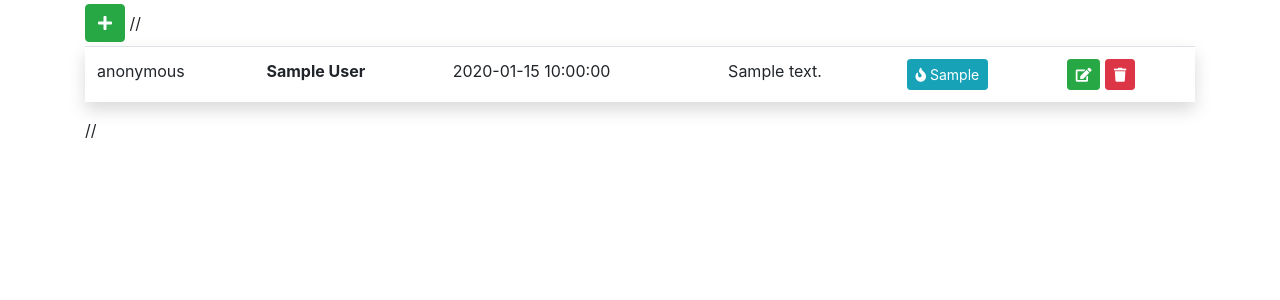
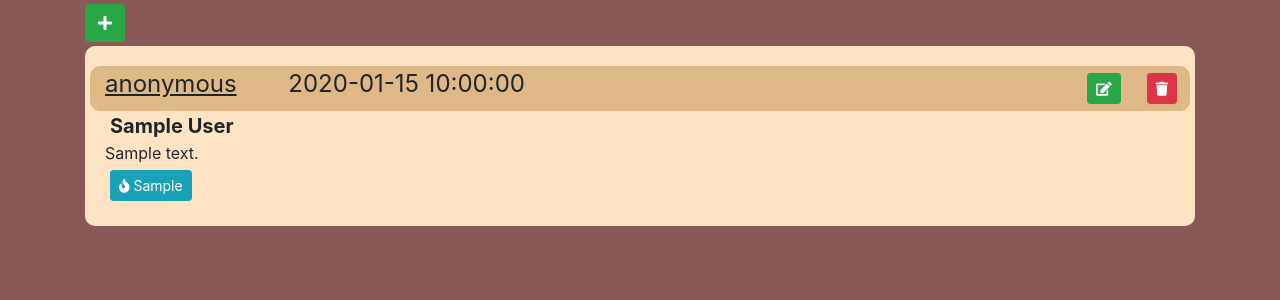
Before and after one commit to DimaSkochilov/lab2, a PHP site: page /index.php?id=1 in a window 1280 px wide. Shown: the top 300 px of the page. Run offline with PHP 8.4, Linux system fonts and the light colour scheme; tables that the repository leaves empty or names only in its code hold one stand-in row (values such as "Sample post"); data that the repository does not hold is empty; some libraries are stand-ins or nearby versions.

Commit message:
переделал фронтенд
остался отчет

```diff
--- a/index.php
+++ b/index.php
@@ -5,43 +5,43 @@ include 'func.php';
 <html lang="en">
 <head>
 	<meta charset="UTF-8">
-	<title>CRUD приложение на PHP</title>
+	<title>CRUD на PHP</title>
 	<meta name="viewport" content="width=device-width, initial-scale=1">
 	<link rel="stylesheet" href="https://stackpath.bootstrapcdn.com/bootstrap/4.3.1/css/bootstrap.min.css">
 	<link rel="stylesheet" type="text/css" href="https://cdnjs.cloudflare.com/ajax/libs/font-awesome/5.9.0/css/all.css">
 </head>
-<body>
+<body style="background: #8b5858">
 	<div class="container">
-		<div class="row">
+		<div class="row"">
 			<div class="col mt-1">
 				<?=$success?>
 				<button class="btn btn-success mb-1" data-toggle="modal" data-target="#Modal"><i class="fa fa-plus"></i></button>
-                //
-				<table class="table shadow">
-					<thead class="thead-dark">
+				<div class="card border-0" style="background: #8b5858">
 						<?php foreach ($result as $value) { ?>
-						<tr>
-                            <td>anonymous</td>
-							<td><strong><?=$value['name'] ?></strong></td>
-                            <td><?=$value['date']?></td>
-							<td><?=$value['comment'] ?></td>
-                            <td><form method="post" action="?id=<?=$value['id']?>"><button type="submit" name="like-submit" class="btn btn-info btn-sm"><i class="fa fa-fire"></i> <?=$value['likes'] ?></i></button></form></td>
-							<td>
-								<a href="?edit=<?=$value['id'] ?>" class="btn btn-success btn-sm" data-toggle="modal" data-target="#editModal<?=$value['id'] ?>"><i class="fa fa-edit"></i></a>
-								<a href="?delete=<?=$value['id'] ?>" class="btn btn-danger btn-sm" data-toggle="modal" data-target="#deleteModal<?=$value['id'] ?>"><i class="fa fa-trash"></i></a>
-								<?php require 'modal.php'; ?>
-							</td>
-						</tr> <?php } ?>
-					</thead>
-				</table>
-                //
+						<div class="card-body" style="background: bisque; border-radius: 10px; margin-bottom: 10px">
+                            <div class="row" style="background: burlywood; border-radius: 10px; font-size: x-large">
+                                <div class="col-sm-2"><ins>anonymous</ins></div>
+                                <div class="col-sm-4"><?=$value['date']?></div>
+                                <div class="col-sm-6">
+                                    <div class="row justify-content-end">
+                                        <div class="btn"><a href="?edit=<?=$value['id'] ?>" class="btn btn-success btn-sm" data-toggle="modal" data-target="#editModal<?=$value['id'] ?>"><i class="fa fa-edit"></i></a></div>
+                                        <div class="btn"><a href="?delete=<?=$value['id'] ?>" class="btn btn-danger btn-sm" data-toggle="modal" data-target="#deleteModal<?=$value['id'] ?>"><i class="fa fa-trash"></i></a></div>
+                                        <?php require 'modal.php'; ?>
+                                    </div>
+                                </div>
+                            </div>
+							<div style="font-size: 20px; margin-left: 5px"><strong><?=$value['name'] ?></strong></div>
+							<div><?=$value['comment'] ?></div>
+                            <div><form method="post" action="?id=<?=$value['id']?>"><button type="submit" name="like-submit" class="btn btn-info btn-sm" style="margin: 5px"><i class="fa fa-fire"></i> <?=$value['likes'] ?></i></button></form></div>
+						</div> <?php } ?>
+				</div>
 			</div>
 		</div>
 	</div>
 	<!-- Modal -->
 	<div class="modal fade" tabindex="-1" role="dialog" id="Modal">
 	  <div class="modal-dialog modal-dialog-centered" role="document">
-	    <div class="modal-content shadow">
+	    <div class="modal-content shadow" style="background: bisque">
 	      <div class="modal-header">
 	        <h5 class="modal-title">Добавить комментарий</h5>
               <button type="button" class="close" data-dismiss="modal" aria-label="Close">
--- a/modal.php
+++ b/modal.php
@@ -1,7 +1,7 @@
 <!-- Modal Edit-->
 <div class="modal fade" id="editModal<?=$value['id'] ?>" tabindex="-1" role="dialog" aria-labelledby="exampleModalLabel" aria-hidden="true">
   <div class="modal-dialog modal-dialog-centered" role="document">
-    <div class="modal-content shadow">
+    <div class="modal-content shadow" style="background: bisque">
       <div class="modal-header">
         <h5 class="modal-title" id="exampleModalLabel">Редактировать запись <?=$value['name'] ?></h5>
         <button type="button" class="close" data-dismiss="modal" aria-label="Close">
@@ -28,7 +28,7 @@
 <!-- DELETE MODAL -->
 <div class="modal fade" id="deleteModal<?=$value['id'] ?>" tabindex="-1" role="dialog" aria-labelledby="exampleModalLabel" aria-hidden="true">
   <div class="modal-dialog modal-dialog-centered" role="document">
-    <div class="modal-content shadow">
+    <div class="modal-content shadow" style="background: bisque">
       <div class="modal-header">
         <h5 class="modal-title" id="exampleModalLabel">Удалить запись <?=$value['name'] ?></h5>
         <button type="button" class="close" data-dismiss="modal" aria-label="Close">
```
